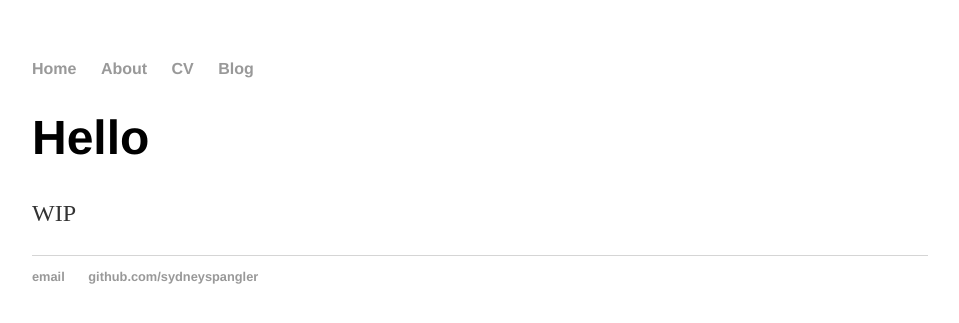
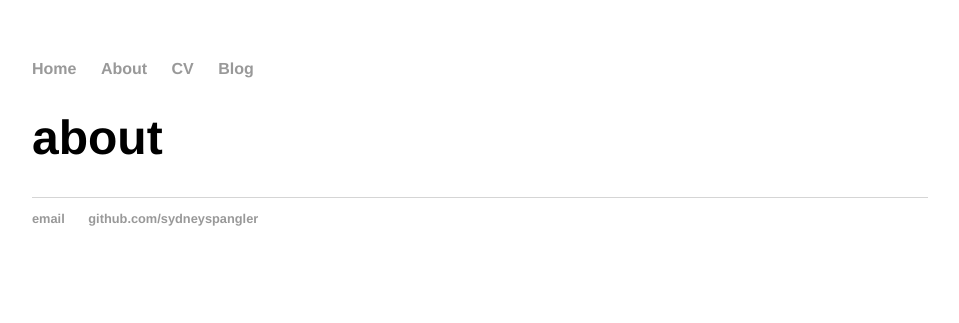
Before and after one commit to sydneyspangler/sydneyspangler.github.io, a Jekyll site: the page built from about/index.html, in a window 1280 px wide. Shown: the top 323 px of the page, without its empty margins (160-1119 px from the left). Built offline with Jekyll 4.4.1, drawn with Linux system fonts in a browser that asks for light colours.

Commit message:
Update index.html

```diff
--- a/about/index.html
+++ b/about/index.html
@@ -3,6 +3,6 @@ layout: default
 title: About
 ---
 <div class="blurb">
-	<h1>Hello</h1>
-	<p>WIP</p>
+	<h1>about</h1>
+	<p></p>
 </div><!-- /.blurb -->
```
